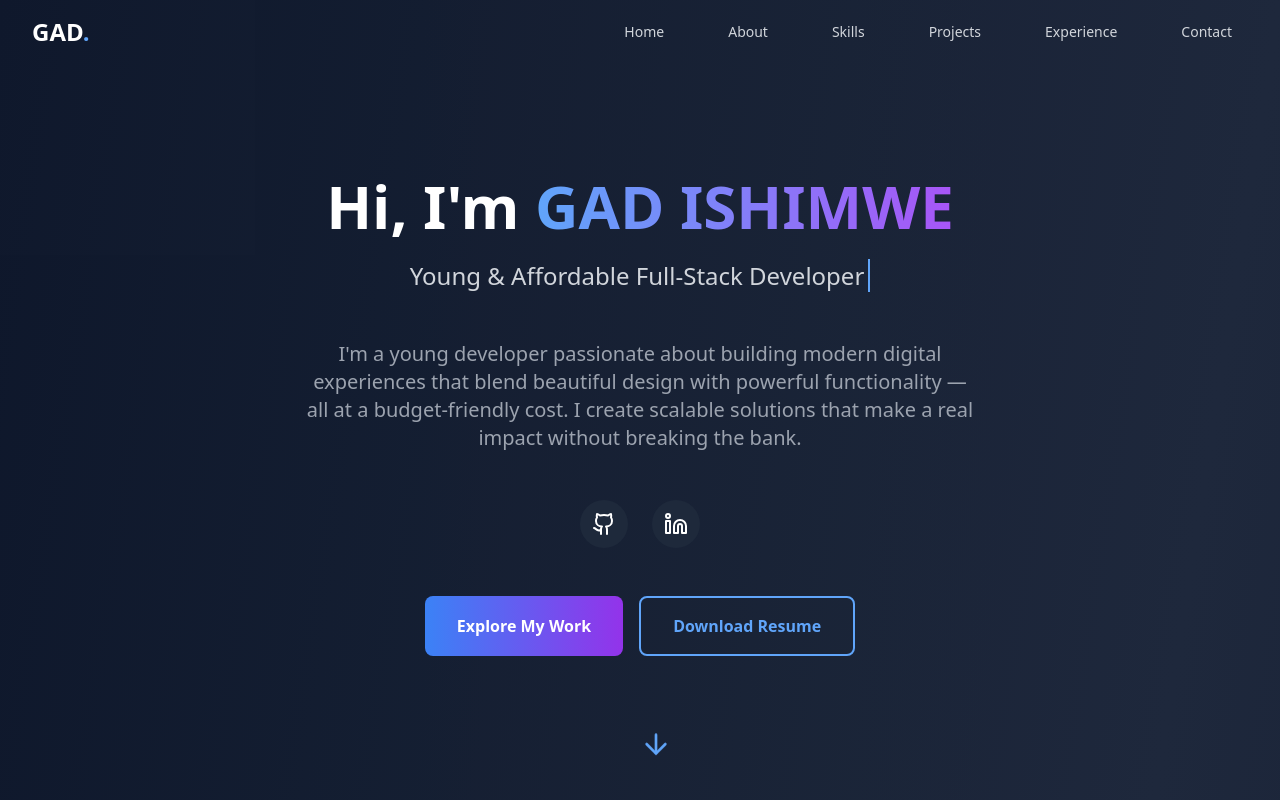
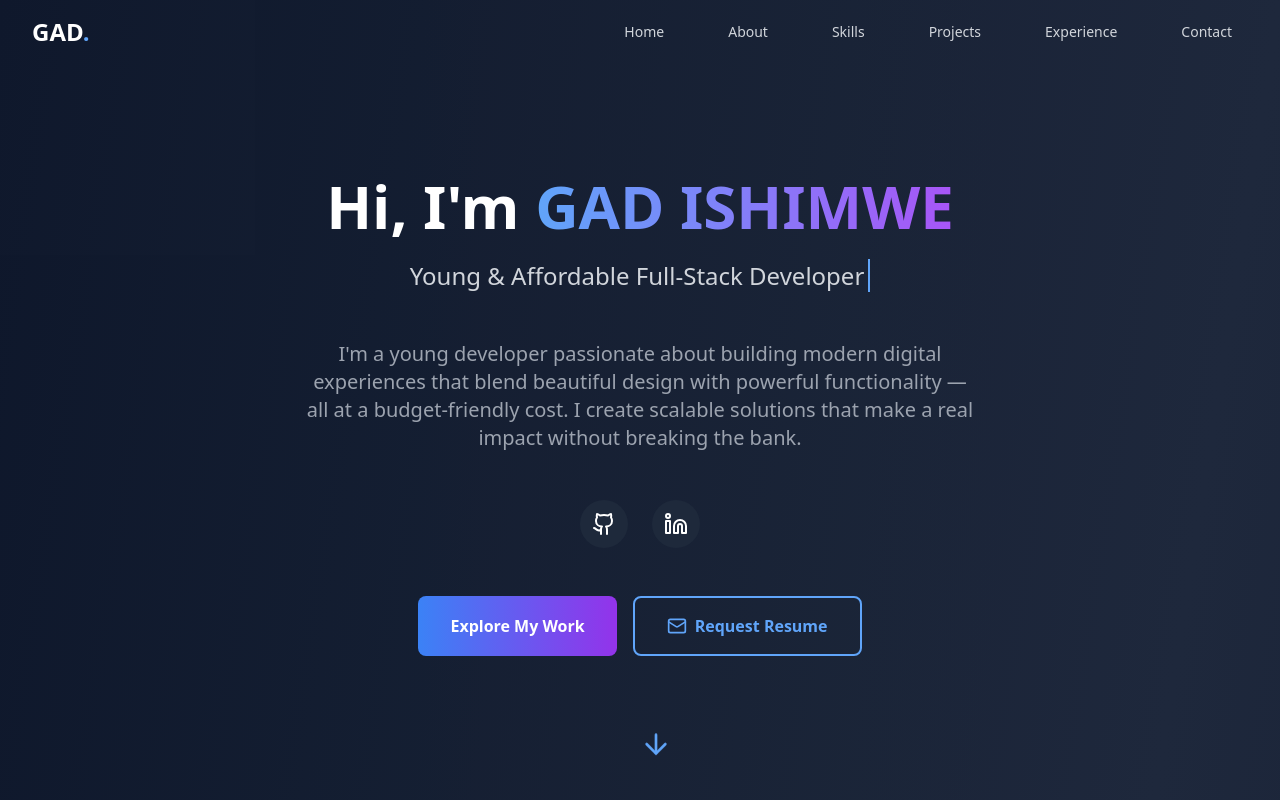
Before and after one commit to gadishiimwe/My-Portfolio-Website, a React (Vite) app: page / in a window 1280 px wide. Shown: the top 800 px of the page. Built offline with nearby package versions, Linux system fonts and the light colour scheme.

Commit message:
Updated Hero component to request resume via Gmail

```diff
--- a/index.html
+++ b/index.html
@@ -3,18 +3,19 @@
   <head>
     <meta charset="UTF-8" />
     <meta name="viewport" content="width=device-width, initial-scale=1.0" />
-    <title>ishimwe-web-craft</title>
-    <meta name="description" content="Lovable Generated Project" />
-    <meta name="author" content="Lovable" />
 
-    <meta property="og:title" content="ishimwe-web-craft" />
-    <meta property="og:description" content="Lovable Generated Project" />
+    <title>Gad ISHIMWE | Young & Affordable Full-Stack Developer</title>
+    <meta name="description" content="Personal Portfolio of Gad ISHIMWE" />
+    <meta name="author" content="Gad ISHIMWE" />
+
+    <meta property="og:title" content="Gad ISHIMWE | Full-Stack Developer Portfolio" />
+    <meta property="og:description" content="Explore the projects and skills of Gad ISHIMWE, a young and affordable full-stack developer." />
     <meta property="og:type" content="website" />
-    <meta property="og:image" content="https://lovable.dev/opengraph-image-p98pqg.png" />
+    <meta property="og:image" content="https://yourdomain.com/og-image.png" />
 
     <meta name="twitter:card" content="summary_large_image" />
-    <meta name="twitter:site" content="@lovable_dev" />
-    <meta name="twitter:image" content="https://lovable.dev/opengraph-image-p98pqg.png" />
+    <meta name="twitter:site" content="@your_twitter_handle" />
+    <meta name="twitter:image" content="https://yourdomain.com/og-image.png" />
   </head>
 
   <body>
--- a/src/components/Hero.tsx
+++ b/src/components/Hero.tsx
@@ -1,5 +1,4 @@
-
-import { ArrowDown, Github, Linkedin } from "lucide-react";
+import { ArrowDown, Github, Linkedin, Mail } from "lucide-react";
 import { useEffect, useState } from "react";
 
 export const Hero = () => {
@@ -30,6 +29,11 @@ export const Hero = () => {
     document.body.removeChild(link);
   };
 
+  const requestResume = () => {
+    window.location.href =
+      "mailto:gadyishimwe1@gmail.com?subject=Requesting%20Your%20Resume&body=Hi%20Gad,%20I%20would%20like%20to%20request%20your%20resume.%20Please%20send%20it%20when%20you%20have%20a%20moment.";
+  };
+
   return (
     <section id="home" className="min-h-screen flex items-center justify-center relative overflow-hidden pt-24">
       {/* Background Pattern */}
@@ -42,7 +46,10 @@ export const Hero = () => {
           {/* Content */}
           <div className="text-center">
             <h1 className="text-4xl md:text-6xl font-bold text-white mb-6">
-              Hi, I'm <span className="text-transparent bg-clip-text bg-gradient-to-r from-blue-400 to-purple-500">GAD ISHIMWE</span>
+              Hi, I'm{" "}
+              <span className="text-transparent bg-clip-text bg-gradient-to-r from-blue-400 to-purple-500">
+                GAD ISHIMWE
+              </span>
             </h1>
             <h2 className="text-xl md:text-2xl text-gray-300 mb-8 h-12">
               <span className="border-r-2 border-blue-400 pr-1">{displayText}</span>
@@ -72,10 +79,11 @@ export const Hero = () => {
                 Explore My Work
               </button>
               <button
-                onClick={downloadResume}
-                className="px-8 py-4 border-2 border-blue-400 text-blue-400 font-semibold rounded-lg hover:bg-blue-400 hover:text-white transition-all duration-300 hover:scale-105"
+                onClick={requestResume}
+                className="flex items-center justify-center px-8 py-4 border-2 border-blue-400 text-blue-400 font-semibold rounded-lg hover:bg-blue-400 hover:text-white transition-all duration-300 hover:scale-105"
               >
-                Download Resume
+                <Mail className="mr-2" size={20} />
+                Request Resume
               </button>
             </div>
           </div>
```
